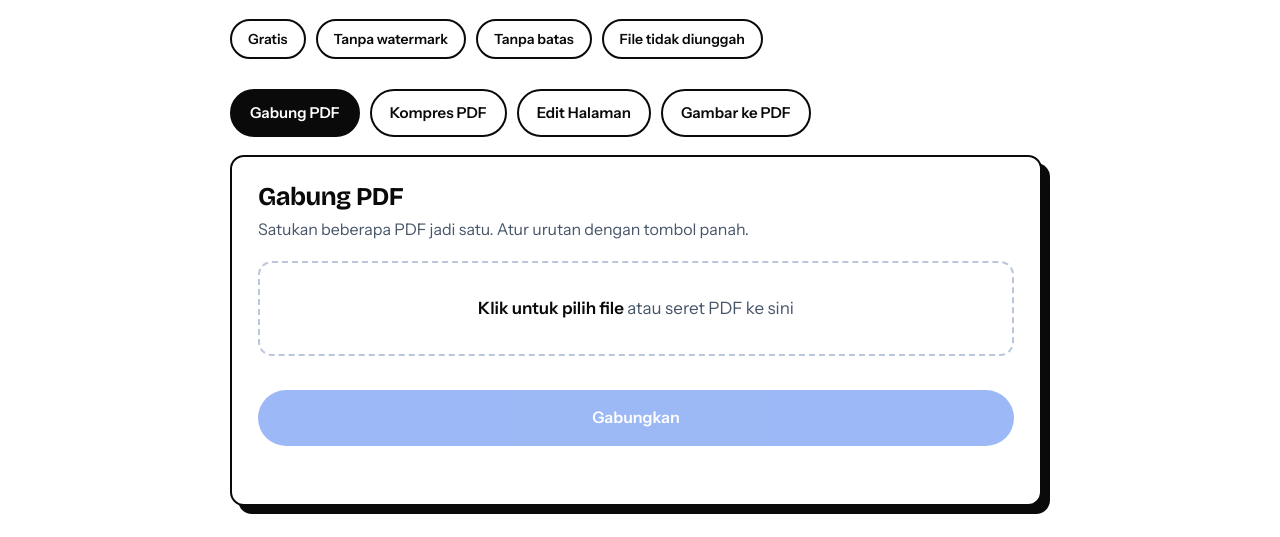
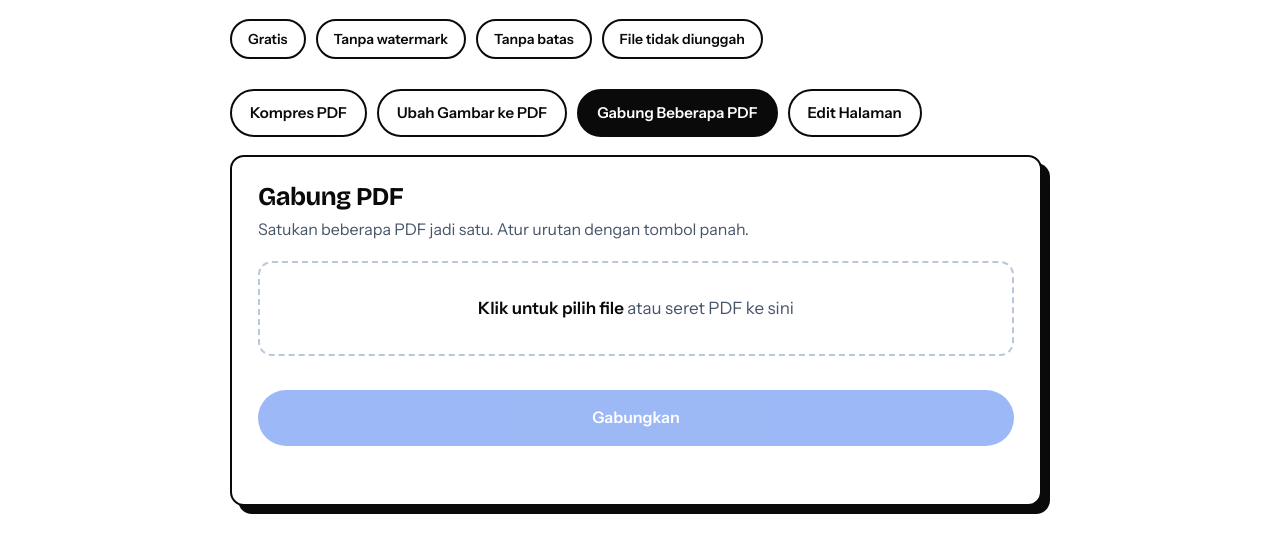
Before and after one commit to wandiaprianto93/myportfolio, a plain HTML site: page pdf-tools.html in a window 1280 px wide. Shown: the part 263-800 px from the top of the page. Drawn offline with nearby package versions, Linux system fonts and the light colour scheme.

Commit message:
Update pdf-tools.html

```diff
--- a/pdf-tools.html
+++ b/pdf-tools.html
@@ -194,10 +194,10 @@
 
 
 <div class="tabs" role="tablist">
-  <button class="tab" role="tab" data-tab="merge" aria-selected="true">Gabung PDF</button>
   <button class="tab" role="tab" data-tab="compress" aria-selected="false">Kompres PDF</button>
+  <button class="tab" role="tab" data-tab="img" aria-selected="false">Ubah Gambar ke PDF</button>
+  <button class="tab" role="tab" data-tab="merge" aria-selected="true">Gabung Beberapa PDF</button>
   <button class="tab" role="tab" data-tab="pages" aria-selected="false">Edit Halaman</button>
-  <button class="tab" role="tab" data-tab="img" aria-selected="false">Gambar ke PDF</button>
 </div>
 
 <!-- GABUNG -->
```
